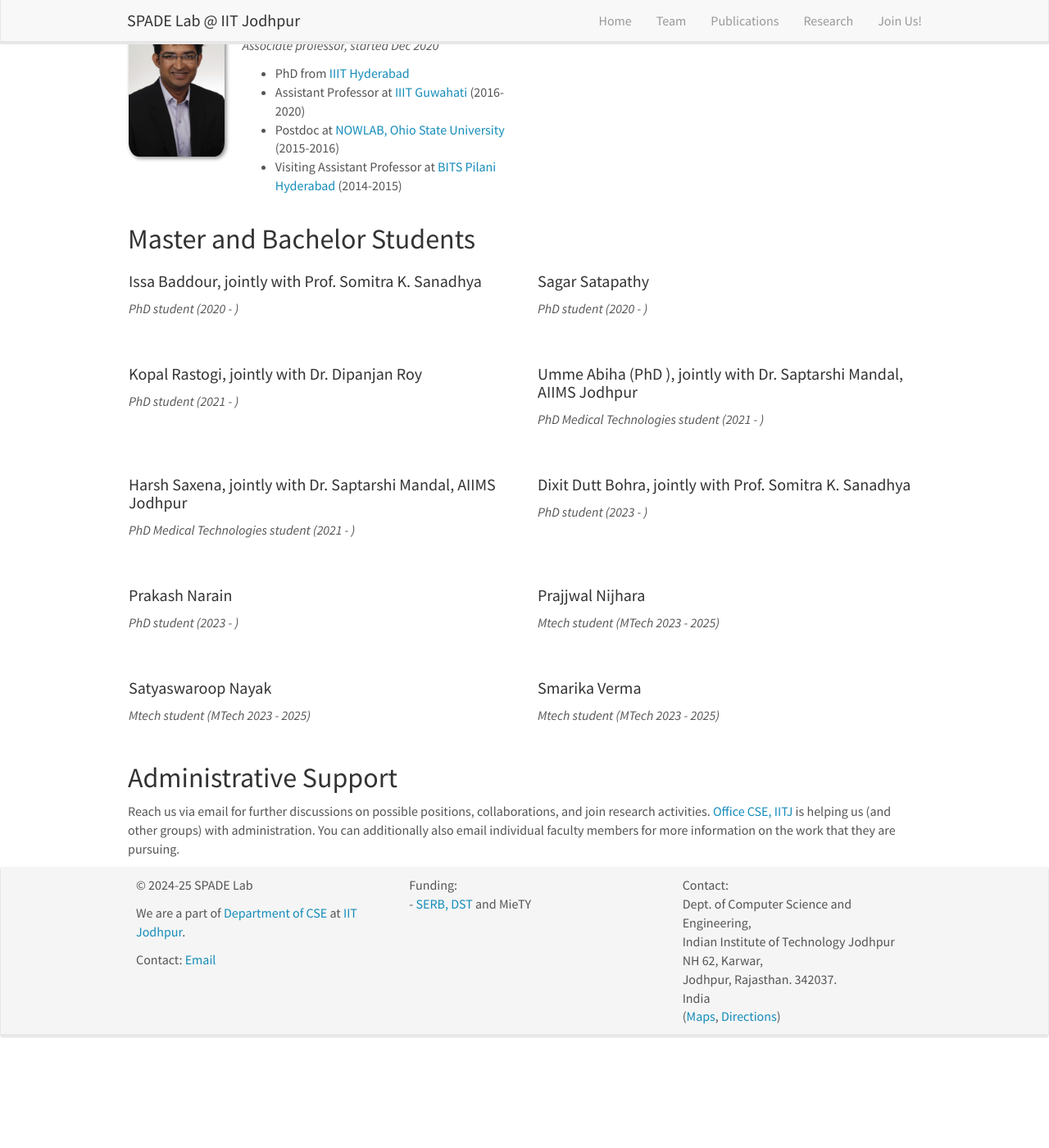
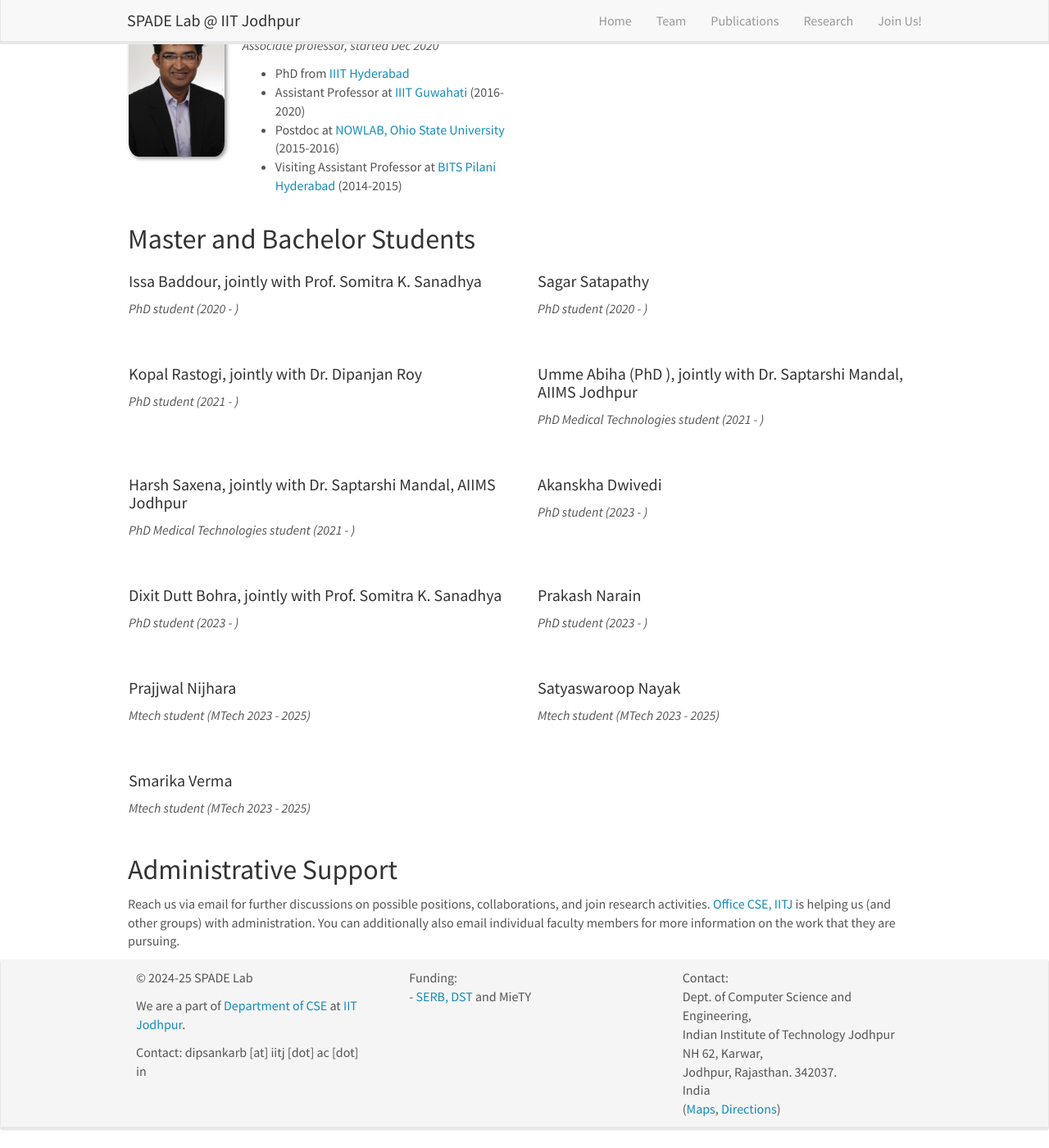
Before and after one commit to SPADE-IITJ/spade-iitj.github.io, a Jekyll site: the page built from _pages/team.md, in a window 1280 px wide and 1400 px high, scrolled down 275 px. Shown: the whole window at 82% size. Built offline with Jekyll 4.4.1, drawn with Linux system fonts in a browser that asks for light colours; nearby versions of some CDN libraries; before the commit the page ends 1562 px from its top, so only the background shows below that.

Commit message:
Fix more on team page

```diff
--- a/_data/students.yml
+++ b/_data/students.yml
@@ -43,6 +43,13 @@
   number_educ: 0
   education1:
 
+- name: Akanskha Dwivedi
+  photo: rock.jpg
+  info: PhD student (2023 - )
+  email:
+  number_educ: 0
+  education1:
+
 - name: Dixit Dutt Bohra, jointly with Prof. Somitra K. Sanadhya
   photo: rock.jpg
   info: PhD student (2023 - )
@@ -59,7 +66,7 @@
 
 - name: Prajjwal Nijhara
   photo: rock.jpg
-  info: MTech+PhD student (2023 - )
+  info: Mtech-PhD student (2023 - )
   email:
   number_educ: 0
   education1:
--- a/_includes/footer.html
+++ b/_includes/footer.html
@@ -6,7 +6,7 @@
 
 		  <p>&copy 2024-25 SPADE Lab</p>
               <p>We are a part of <a href="https://www.cse.iitj.ac.in/">Department of CSE</a> at <a href="https://www.iitj.ac.in">IIT Jodhpur</a>.</p>
-			<p>Contact: <a href="mailto:SPADElab@cse.iitj.ac.in">Email</a></p>
+			<p>Contact: dipsankarb [at] iitj [dot] ac [dot] in</p>
 
 
 		   <p>  </p><p>
```
